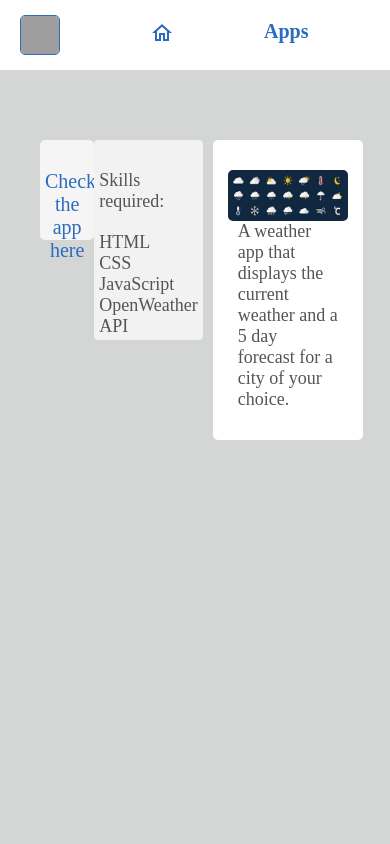
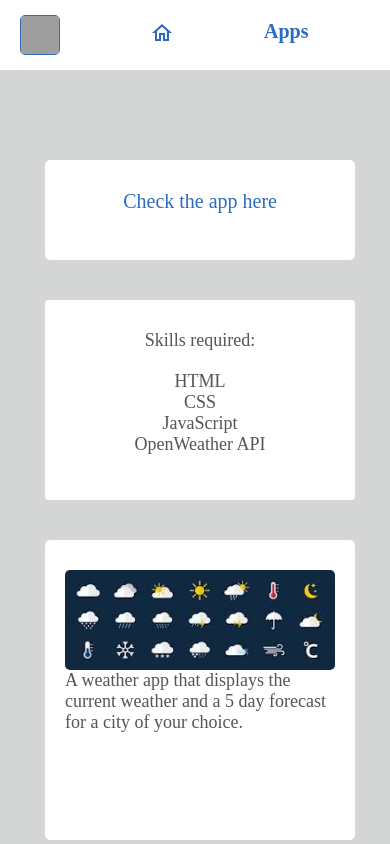
Before and after one commit to michado2019/all-in-one-app, a React (Create React App) app: page /singleAppPage/1 in a window 390 px wide. Shown: the top 844 px of the page. Built offline with nearby package versions, Linux system fonts and the light colour scheme; grey boxes are pictures that could not be loaded.

Commit message:
media quries done

```diff
--- a/src/components/layouts/Header.css
+++ b/src/components/layouts/Header.css
@@ -42,6 +42,7 @@
   height: 250px;
   left: -20px;
   top: 62px;
+  padding-left: 45px;
 }
 .headerCancel {
   float: right;
@@ -50,6 +51,7 @@
   width: 25px !important;
   height: 25px !important;
   cursor: pointer;
+  margin-right: -10px;
 }
 #project {
   font-size: 20px;
@@ -74,6 +76,9 @@
   #projectTitle {
     display: none;
   }
+  #projects {
+    display: none;
+  }
 }
 @media (max-width: 480px) {
   .logo {
@@ -87,6 +92,6 @@
 }
 @media (max-width: 370px) {
   .logo {
-   margin-right: -40px;
+    margin-right: -40px;
   }
 }
--- a/src/components/pages/apps/weatherApp/WeatherApp.css
+++ b/src/components/pages/apps/weatherApp/WeatherApp.css
@@ -12,3 +12,13 @@
     outline-color: #2c6bbe !important;
     border-radius: 3px;
 }
+@media (max-width: 768px) {
+    .weatherApp-wrapper{
+        margin-left: 20vw;
+    }
+}
+@media (max-width: 575px) {
+    .weatherApp-wrapper{
+        margin-left: 10vw;
+    }
+}
--- a/src/components/pages/home/Home.jsx
+++ b/src/components/pages/home/Home.jsx
@@ -128,7 +128,7 @@ const Home = ({ setDisplay, setHomeId }) => {
                             display: project.id === id ? "block" : "none",
                           }}
                         >
-                          {project.details}
+                          {project.details.slice(0, 220)}
                         </p>
                       </div>
                     );
--- a/src/components/pages/singleAppPage/SingleAppPage.css
+++ b/src/components/pages/singleAppPage/SingleAppPage.css
@@ -8,12 +8,14 @@
   font-size: 20px;
   color: #2c6bbe;
   text-decoration: none;
-  background-color: #f5f5f5;
+  background-color: #fff;
   height: 100px;
   width: 20%;
   padding: 30px 5px;
   text-align: center;
   border-radius: 5px;
+  min-width: fit-content;
+  min-height: fit-content;
 }
 .singleAppPage-content_link:hover {
   border-bottom: 5px solid #2c6bbe;
@@ -25,13 +27,14 @@
 }
 .singleAppPage-content2 {
   font-size: 18px;
-  background-color: #f2f2f2;
+  background-color: #fff;
   color: #555;
   padding: 30px 5px;
   border-radius: 4px;
   padding-bottom: 40px;
   width: 100%;
   height: 200px;
+  text-align: center;
 }
 .singleAppPage-content3 {
   margin-top: 20px;
@@ -62,3 +65,68 @@
   color: #555;
   font-size: 18px;
 }
+@media (max-width: 768px) {
+  .singleAppPage-content {
+    margin-left: 150px;
+  }
+  .singleAppPage-content_link {
+    margin: 0 10px;
+  }
+  .singleAppPage-content2 {
+    margin: 0 10px;
+    width: 105%;
+  }
+  .singleAppPage-content5 {
+    width: 75%;
+    margin: 0 40px;
+  }
+}
+@media (max-width: 575px) {
+  .singleAppPage-content {
+    margin-left: -10vw;
+    padding: 0;
+    width: 100vw;
+    margin: 50px 20%;
+    flex-direction: column;
+  }
+  .singleAppPage-content_link {
+    width: 310px;
+    margin: 40px 10px;
+  }
+  .singleAppPage-content2 {
+    margin: 0 10px;
+    width: 310px;
+  }
+  .singleAppPage-content5 {
+    width: 310px;
+    margin: 40px 10px;
+  }
+  .singleAppPage-content5_img {
+    width: 90%;
+    height: 100px;
+  }
+  .singleAppPage-content5_details {
+    height: 100px;
+    width: 90%;
+  }
+}
+@media (max-width: 480px) {
+  .singleAppPage-content {
+    margin: 50px 15%;
+  }
+}
+@media (max-width: 420px) {
+  .singleAppPage-content {
+    margin: 50px 10%;
+  }
+}
+@media (max-width: 380px) {
+  .singleAppPage-content {
+    margin: 50px 5%;
+  }
+}
+@media (max-width: 320px) {
+  .singleAppPage-content {
+    margin: 50px -5px;
+  }
+}
```
Also changed, not shown: src/components/ProjectData.js (+5 -5 lines).
